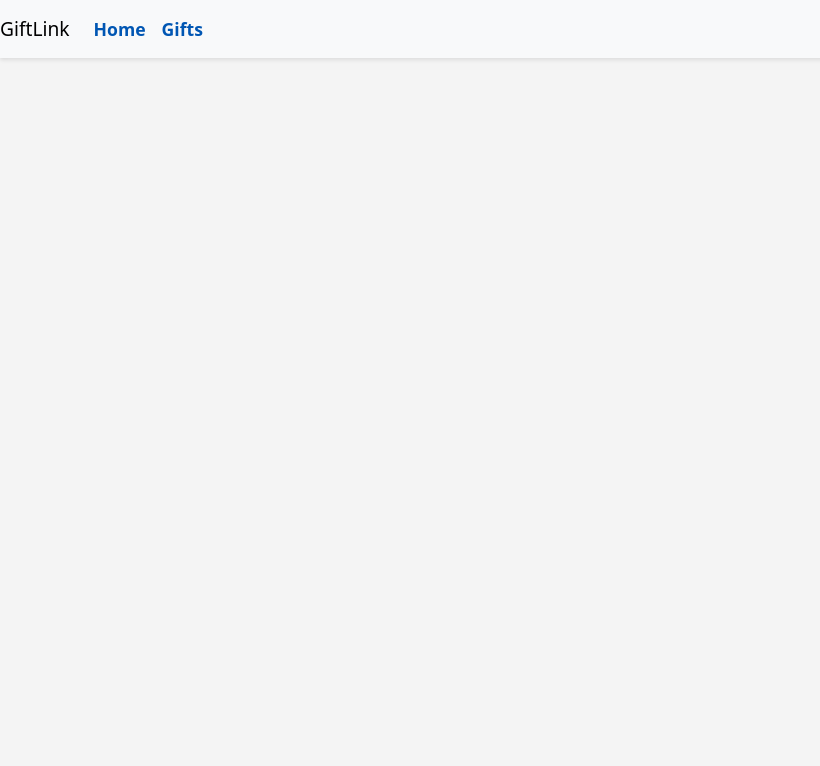
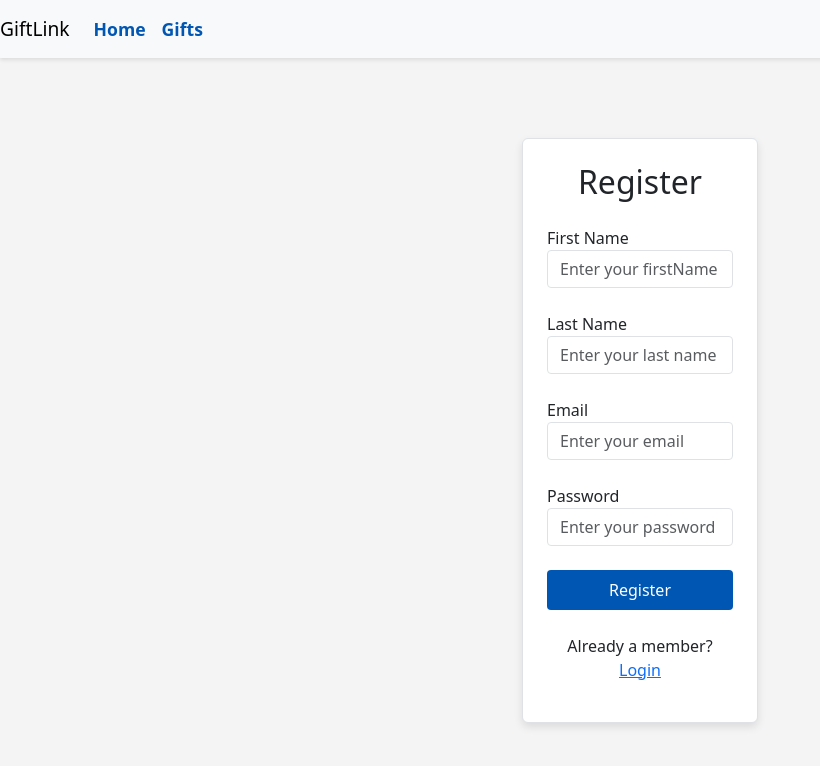
Before and after one commit to nanneisan/fullstack-giftlink-project, a React (Create React App) app in the folder giftlink-frontend/: page /app/register in a window 1280 px wide. Before the commit this address had no page. Shown: the top 766 px of the page, without its empty margins (0-820 px from the left). Built offline with nearby package versions, Linux system fonts and the light colour scheme.

Commit message:
add login and register page

```diff
--- a/giftlink-frontend/src/App.js
+++ b/giftlink-frontend/src/App.js
@@ -1,6 +1,8 @@
 import React from 'react';
 import { Routes, Route, useNavigate } from 'react-router-dom';
 import MainPage from './components/MainPage/MainPage';
+import LoginPage from './components/LoginPage/LoginPage';
+import RegisterPage from './components/RegisterPage/RegisterPage';
 import 'bootstrap/dist/css/bootstrap.min.css';
 import './App.css';
 import Navbar from './components/Navbar/Navbar';
@@ -11,9 +13,10 @@
     <>
         <Navbar/>
         <Routes>
-          {/* the final code will not pass the products to every page, but each page will call the server API */}
           <Route path="/" element={<MainPage />} />
           <Route path="/app" element={<MainPage />} />
+          <Route path="/app/login" element={<LoginPage />} />
+          <Route path="/app/register" element={<RegisterPage />} />
         </Routes>
         </>
   );
--- /dev/null
+++ b/giftlink-frontend/src/components/LoginPage/LoginPage.css
@@ -0,0 +1,44 @@
+.login-card {
+    background-color: #fff;
+    box-shadow: 0px 4px 8px rgba(0, 0, 0, 0.1);
+}
+
+.login-card .form-label {
+    font-weight: 600;
+}
+
+.login-card input {
+    border-radius: 0.25rem;
+}
+
+.login-card .btn {
+    padding: 0.5rem 1rem;
+    border-radius: 0.25rem;
+}
+
+.login-card .btn-primary {
+    background-color: #0056b3;
+    border: none;
+}
+
+.login-card .btn-secondary {
+    background-color: #dc3545;
+    border: none;
+}
+
+.login-card .text-primary {
+    color: #0056b3;
+}
+
+.login-card .text-secondary {
+    color: #6c757d;
+}
+
+/* Additional styles */
+a.text-primary:hover {
+    text-decoration: underline;
+}
+
+a.text-secondary:hover {
+    text-decoration: underline;
+}
--- /dev/null
+++ b/giftlink-frontend/src/components/LoginPage/LoginPage.js
@@ -0,0 +1,53 @@
+import React, { useState } from 'react';
+import './LoginPage.css';
+
+function LoginPage() {
+
+    const [email, setEmail] = useState('');
+    const [password, setPassword] = useState('');
+
+    const handleLogin = async () => {
+        console.log("You invoked login")
+    }
+
+    return (
+        <div className="container mt-5">
+            <div className="row justify-content-center">
+                <div className="col-md-6 col-lg-4">
+                    <div className="login-card p-4 border rounded">
+                        <h2 className="text-center mb-4 font-weight-bold">Login</h2>
+                        <div className="mb-3">
+                            <label htmlFor="email" className="form-lable">Email</label>
+                            <input
+                            id="email"
+                            type="text"
+                            className="form-control"
+                            placeholder="Enter your email"
+                            value={email}
+                            onChange={(e) => setEmail(e.target.value)}
+                            />
+                        </div>
+                        <div className="mb-3">
+                            <label htmlFor="password" className="form-lable">Password</label>
+                            <input
+                            id="password"
+                            type="text"
+                            className="form-control"
+                            placeholder="Enter your password"
+                            value={password}
+                            onChange={(e) => setPassword(e.target.value)}
+                            />
+                        </div>
+                        <button className="btn btn-primary w-100 mb-3" onClick={handleLogin}>Login</button>
+                        <p className="mt-4 text-center">
+                            New here? <a href="/app/register" className="text-primary">Register Here</a>
+                        </p>
+
+                    </div>
+                </div>
+            </div>
+        </div>
+    )
+}
+
+export default LoginPage;
--- /dev/null
+++ b/giftlink-frontend/src/components/RegisterPage/RegisterPage.css
@@ -0,0 +1,44 @@
+.register-card {
+    background-color: #fff;
+    box-shadow: 0px 4px 8px rgba(0, 0, 0, 0.1);
+}
+
+.register-card .form-label {
+    font-weight: 600;
+}
+
+.register-card input {
+    border-radius: 0.25rem;
+}
+
+.register-card .btn {
+    padding: 0.5rem 1rem;
+    border-radius: 0.25rem;
+}
+
+.register-card .btn-primary {
+    background-color: #0056b3;
+    border: none;
+}
+
+.register-card .btn-secondary {
+    background-color: #dc3545;
+    border: none;
+}
+
+.register-card .text-primary {
+    color: #0056b3;
+}
+
+.register-card .text-secondary {
+    color: #6c757d;
+}
+
+/* Additional styles */
+a.text-primary:hover {
+    text-decoration: underline;
+}
+
+a.text-secondary:hover {
+    text-decoration: underline;
+}
--- /dev/null
+++ b/giftlink-frontend/src/components/RegisterPage/RegisterPage.js
@@ -0,0 +1,71 @@
+import React, { useState } from 'react';
+
+import './RegisterPage.css';
+
+function RegisterPage() {
+
+    const [firstName, setFirstName] = useState('');
+    const [lastName, setLastName] = useState('');
+    const [email, setEmail] = useState('');
+    const [password, setPassword] = useState('');
+
+    const handleRegister = async () => {
+        console.log("Register invoked")
+    }
+
+    return (
+        <div className="container mt-5">
+            <div className="row justify-content-center">
+                <div className="col-md-6 col-lg-4">
+                    <div className="register-card p-4 border rounded">
+                        <h2 className="text-center mb-4 font-weight-bold">Register</h2>
+                        <div className="mb-4">
+                            <lable htmlFor="firstName" className="form label">First Name</lable>
+                            <input
+                            id="firstName" text="text"
+                            className="form-control" placeholder="Enter your firstName"
+                            value={firstName}
+                            onChange={(e) => setFirstName(e.target.value)}
+                            />
+                        </div>
+                        <div className="mb-4">
+                            <lable htmlFor="lastName" className="form label">Last Name</lable>
+                            <input
+                            id="lastName" text="text"
+                            className="form-control" placeholder="Enter your last name"
+                            value={lastName}
+                            onChange={(e) => setLastName(e.target.value)}
+                            />
+                        </div>
+                        <div className="mb-4">
+                            <lable htmlFor="email" className="form label">Email</lable>
+                            <input
+                            id="email" text="text"
+                            className="form-control" placeholder="Enter your email"
+                            value={email}
+                            onChange={(e) => setEmail(e.target.value)}
+                            />
+                        </div>
+                        <div className="mb-4">
+                            <lable htmlFor="password" className="form label">Password</lable>
+                            <input
+                            id="password" text="text"
+                            className="form-control" placeholder="Enter your password"
+                            value={password}
+                            onChange={(e) => setPassword(e.target.value)}
+                            />
+                        </div>
+                        <button className="btn btn-primary w-100 mb-3" onClick={handleRegister}>Register</button>
+                        <p className="mt-4 text-center">
+                            Already a member? <a href="/app/login" className="text-primary">Login</a>
+                        </p>
+
+                    </div>
+                </div>
+            </div>
+        </div>
+
+    )//end of return
+}
+
+export default RegisterPage;
```
